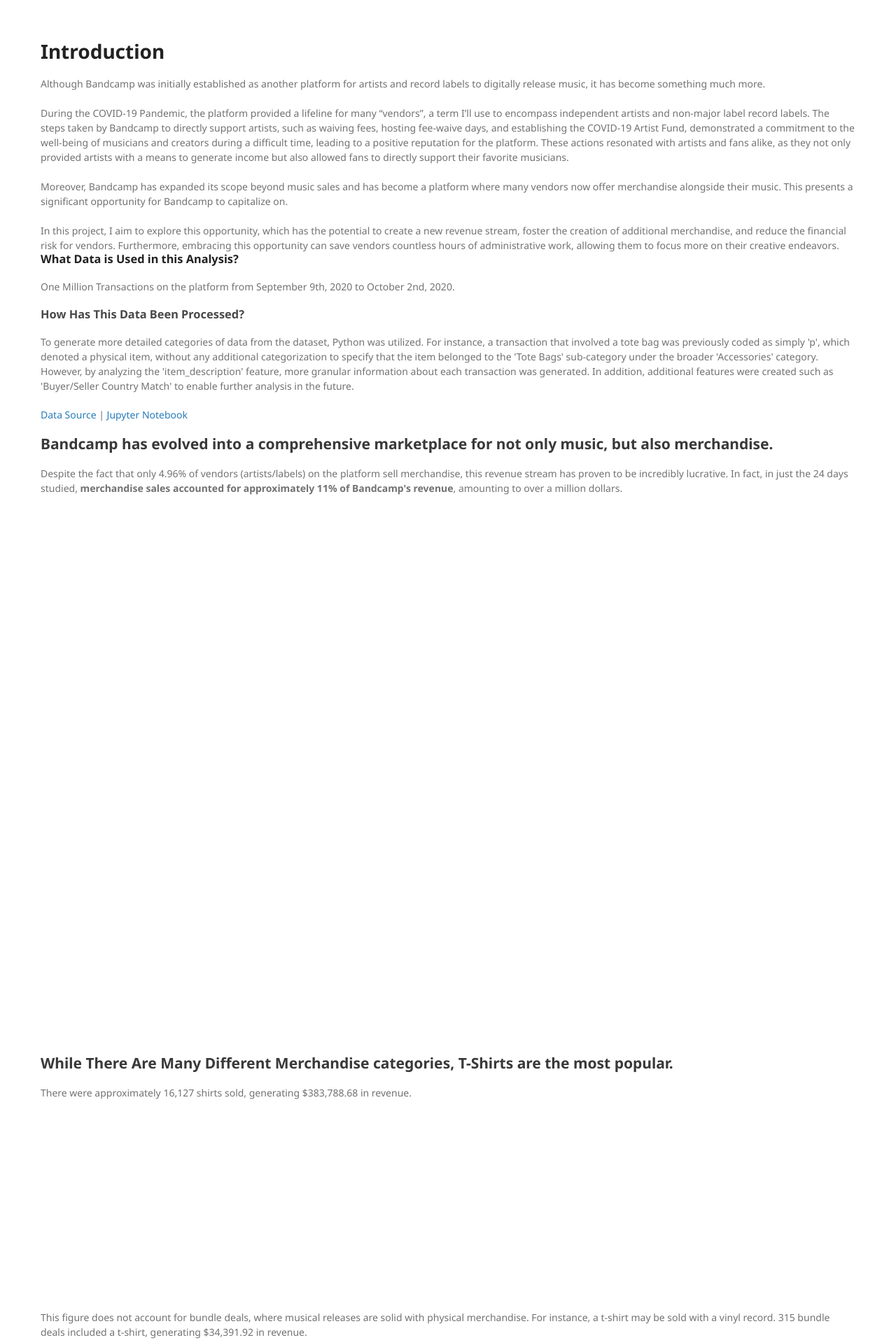
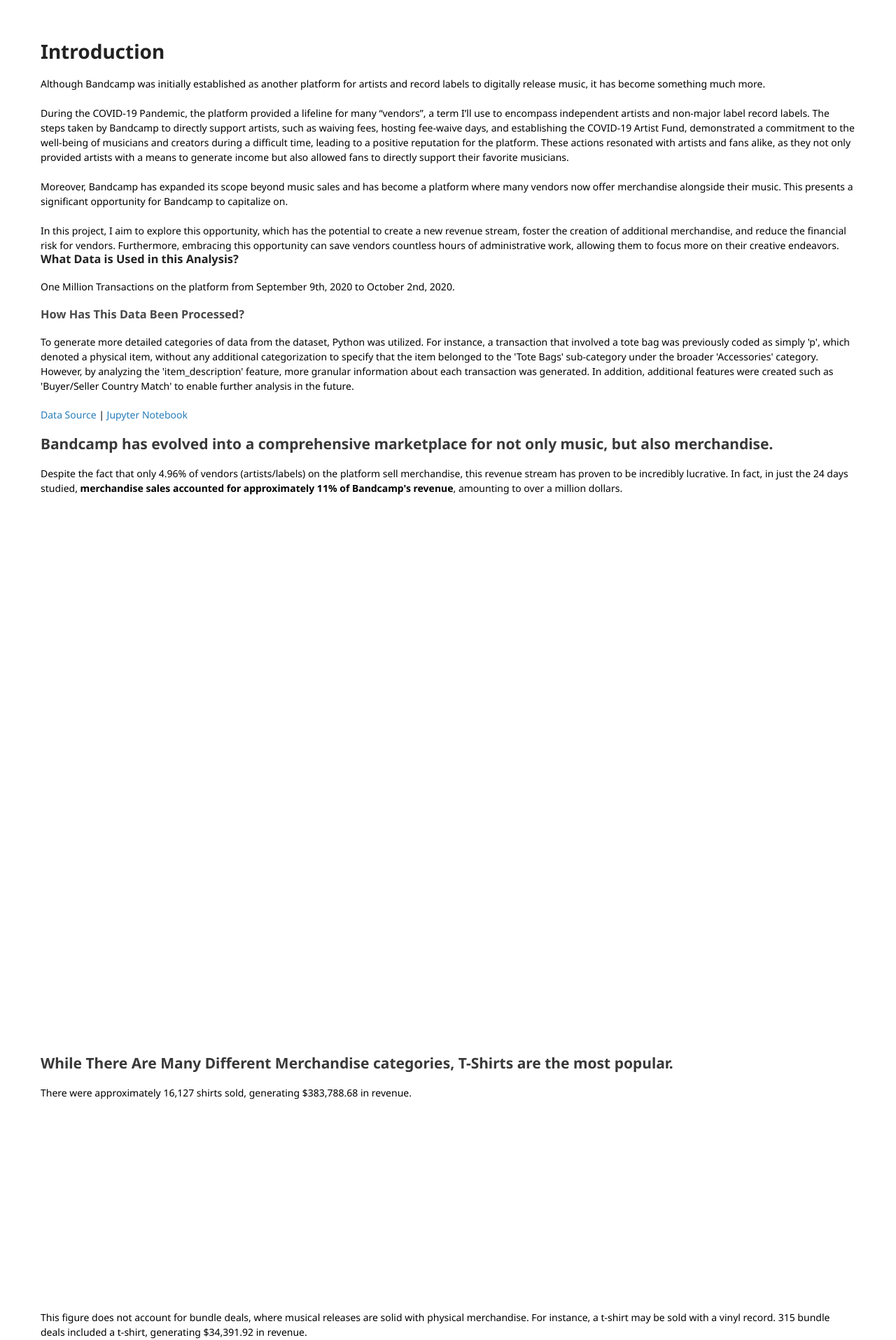
Before and after one commit to nbcarroll/nbcarroll.github.io, a Jekyll site: the page RevenueComparison/index.html, which Jekyll copies as it is, in a window 1280 px wide. Shown: the top 1915 px of the page at 70% size. Built offline with Jekyll 4.4.1, drawn with Linux system fonts in a browser that asks for light colours.

Commit message:
Update index.html

```diff
--- a/RevenueComparison/index.html
+++ b/RevenueComparison/index.html
@@ -294,7 +294,7 @@
             background-color: #fff;
             padding: 50px;
             font: 14px/1.5 "Noto Sans", "Helvetica Neue", Helvetica, Arial, sans-serif;
-            color: #727272;
+            /* color: #727272; */
             font-weight: 400
         }
 
@@ -399,7 +399,7 @@
             border-bottom-color: #959da5;
             border-radius: 3px;
             box-shadow: inset 0 -1px 0 #959da5;
-            color: #444d56;
+            /* color: #444d56; */
             display: inline-block;
             font-size: 11px;
             line-height: 10px;
@@ -569,7 +569,7 @@
             body {
                 padding: 0.4in;
                 font-size: 12pt;
-                color: #444
+                /* color: #444 */
             }
         }
 
```
